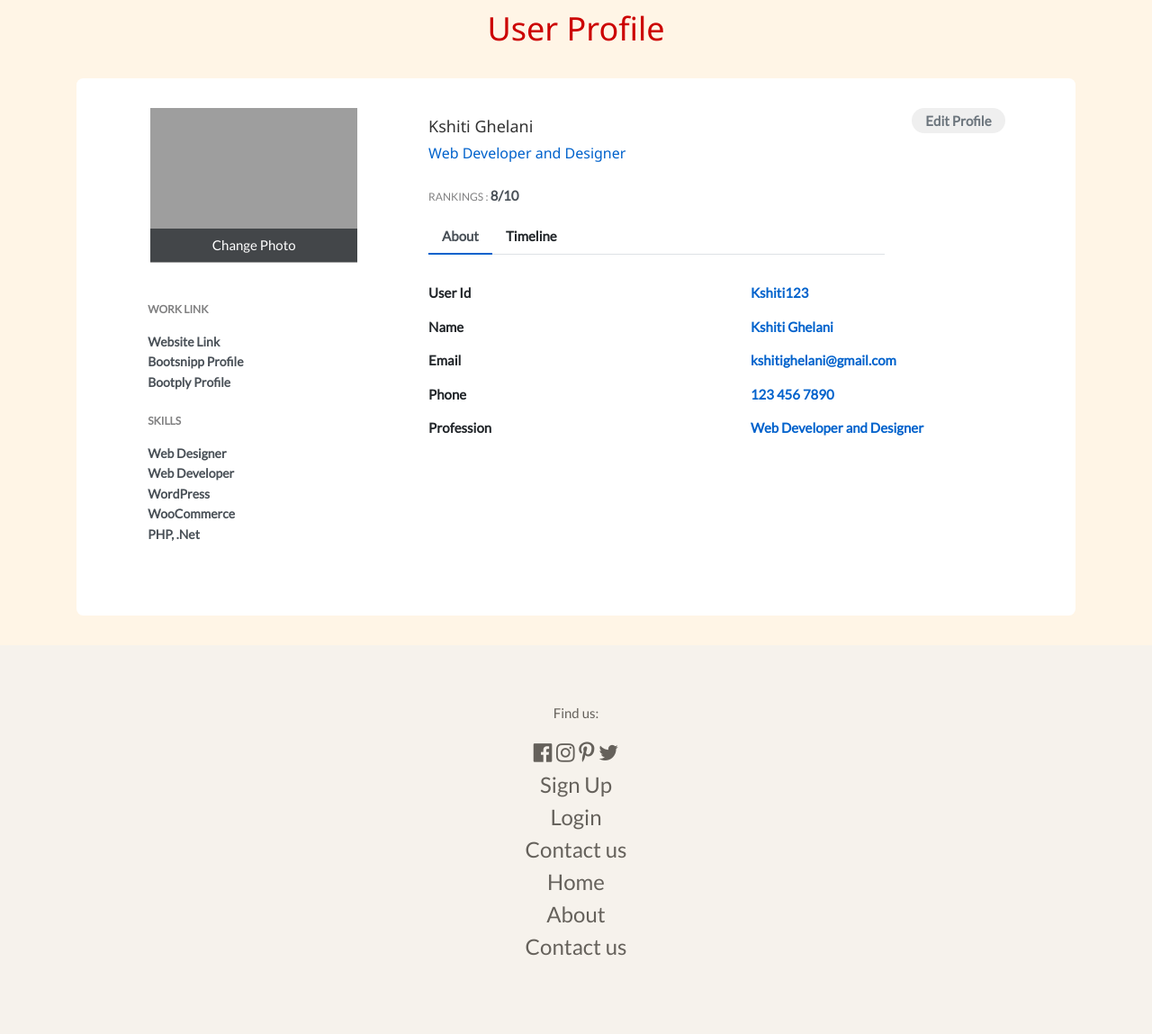
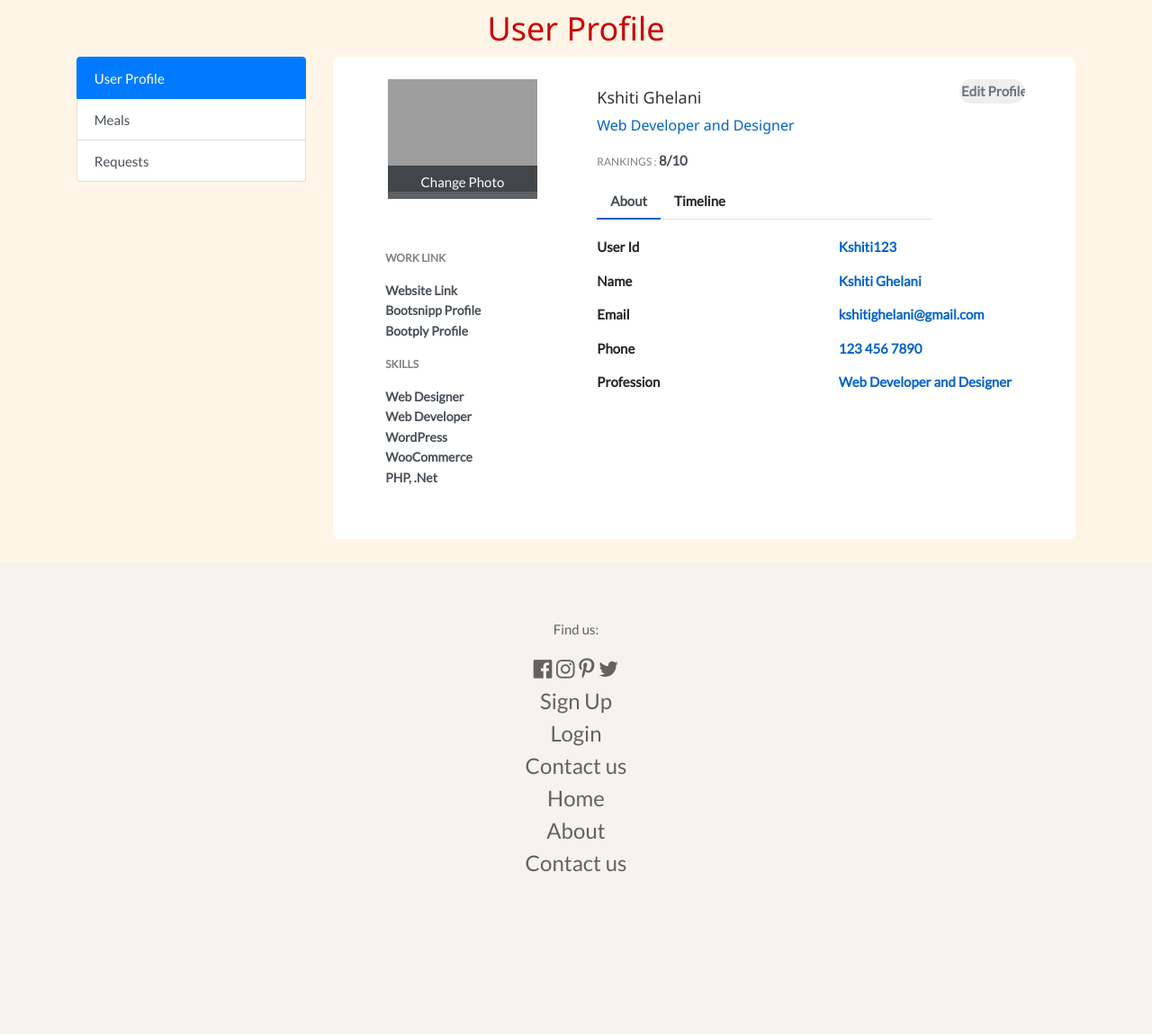
Before and after one commit to hmannelig/itech, a Django app: page /foodies/user-profile/ in a window 1280 px wide. Shown: the part 141-1290 px from the top of the page at 90% size. After the commit the page ends 1110 px from the top, so only its background shows below. Run offline with Django 3.2, Linux system fonts and the light colour scheme; some libraries are stand-ins or nearby versions; grey boxes are pictures that could not be loaded.

Commit message:
Changed the design of the user profile and added a section for creating meals and read requests

```diff
--- a/foodies/views.py
+++ b/foodies/views.py
@@ -6,7 +6,6 @@ from django.urls import reverse
 from django.contrib.auth import authenticate, login, logout
 from django.contrib.auth.decorators import login_required
 from datetime import datetime
-
 
 def index(request):
     category_list = Category.objects.order_by('-likes')[:5]
@@ -22,7 +21,6 @@ def about(request):
     visitor_cookie_handler(request)
     context_dict['visits'] = request.session['visits']
     return render(request, 'foodies/about.html', context=context_dict)
-
 
 def show_category(request, category_name_slug):
     context_dict = {}
@@ -41,7 +39,6 @@ def show_category(request, category_name_slug):
 
     return render(request, 'foodies/category.html', context=context_dict)
 
-
 @login_required
 def add_category(request):
     form = CategoryForm()
@@ -57,7 +54,6 @@ def add_category(request):
             print(form.errors)
 
     return render(request, 'foodies/add_category.html', {'form': form})
-
 
 @login_required
 def add_meal(request):
@@ -94,7 +90,6 @@ def add_meal(request):
             print(form.errors)
 
     return render(request, 'foodies/add_meal.html', {'form': form})
-
 
 def register(request):
     # A boolean value for telling the template
@@ -158,7 +153,6 @@ def register(request):
     # Render the template depending on the context.
     return render(request, 'foodies/register.html', context={'user_form': user_form, 'profile_form': profile_form, 'registered': registered})
 
-
 def user_login(request):
     # If the request is a HTTP POST, try to pull out the relevant information.
     if request.method == 'POST':
@@ -200,11 +194,9 @@ def user_login(request):
         # blank dictionary object...
         return render(request, 'foodies/login.html')
 
-
 @login_required
 def restricted(request):
     return render(request, 'foodies/restricted.html')
-
 
 # Use the login_required() decorator to ensure only those logged in can
 # access the view.
@@ -215,13 +207,11 @@ def user_logout(request):
     # Take the user back to the homepage.
     return redirect(reverse('foodies:index'))
 
-
 def get_server_side_cookie(request, cookie, default_val=None):
     val = request.session.get(cookie)
     if not val:
         val = default_val
     return val
-
 
 def visitor_cookie_handler(request):
     visits = int(get_server_side_cookie(request, 'visits', '1'))
@@ -237,7 +227,7 @@ def visitor_cookie_handler(request):
     request.session['visits'] = visits
 
 def user_profile(request):
-    return render(request, 'foodies/user_profile.html')
+    return render(request, 'foodies/user_profile_base.html')
 
 def reviews(request):
     return render(request, 'foodies/reviews.html')
--- /dev/null
+++ b/templates/foodies/user_meals.html
@@ -0,0 +1 @@
+Here the meals will be
--- a/templates/foodies/user_profile.html
+++ b/templates/foodies/user_profile.html
@@ -1,16 +1,4 @@
-{% extends 'foodies/base.html' %}
-{% load staticfiles %}
-
-{% block title_block %}
-    User Profile
-{% endblock %}
-
-{% block body_block %}
-<h1>User Profile</h1>
-
-
-
-<div class="container emp-profile">
+<div class="emp-profile mt-0">
     <form method="post">
         <div class="row">
             <div class="col-md-4">
@@ -24,12 +12,8 @@
             </div>
             <div class="col-md-6">
                 <div class="profile-head">
-                                    <h5>
-                                        Kshiti Ghelani
-                                    </h5>
-                                    <h6>
-                                        Web Developer and Designer
-                                    </h6>
+                    <h5>Kshiti Ghelani</h5>
+                    <h6>Web Developer and Designer</h6>
                     <p class="proile-rating">RANKINGS : <span>8/10</span></p>
                     <ul class="nav nav-tabs" id="myTab" role="tablist">
                         <li class="nav-item">
@@ -157,4 +141,3 @@
         </div>
     </form>
 </div>
-{% endblock %}
--- /dev/null
+++ b/templates/foodies/user_profile_base.html
@@ -0,0 +1,33 @@
+{% extends 'foodies/base.html' %}
+{% load staticfiles %}
+
+{% block title_block %}
+    User Profile
+{% endblock %}
+
+{% block body_block %}
+<h1>User Profile</h1>
+
+<section class="row">
+    <aside class="col-sm-3 profile-menu">
+        <div class="list-group" id="list-tab" role="tablist">
+            <a class="list-group-item list-group-item-action active" id="list-home-list" data-toggle="list" href="#list-profile" role="tab" aria-controls="home">User Profile</a>
+            <a class="list-group-item list-group-item-action" id="list-profile-list" data-toggle="list" href="#list-meals" role="tab" aria-controls="profile">Meals</a>
+            <a class="list-group-item list-group-item-action" id="list-profile-list" data-toggle="list" href="#list-requests" role="tab" aria-controls="profile">Requests</a>
+        </div>
+    </aside>
+    <div class="col-sm-9">
+        <div class="tab-content" id="nav-tabContent">
+            <div class="tab-pane fade show active" id="list-profile" role="tabpanel" aria-labelledby="list-home-list">
+        		{% include 'foodies/user_profile.html' %}
+            </div>
+            <div class="tab-pane fade" id="list-meals" role="tabpanel" aria-labelledby="list-profile-list">
+        		{% include 'foodies/user_meals.html' %}
+            </div>
+            <div class="tab-pane fade" id="list-requests" role="tabpanel" aria-labelledby="list-profile-list">
+        		{% include 'foodies/user_requests.html' %}
+            </div>
+        </div>
+    </div>
+</section>
+{% endblock %}
--- /dev/null
+++ b/templates/foodies/user_requests.html
@@ -0,0 +1 @@
+Here the requests will be
```
Lines whose indentation alone changed are shown as unchanged.
